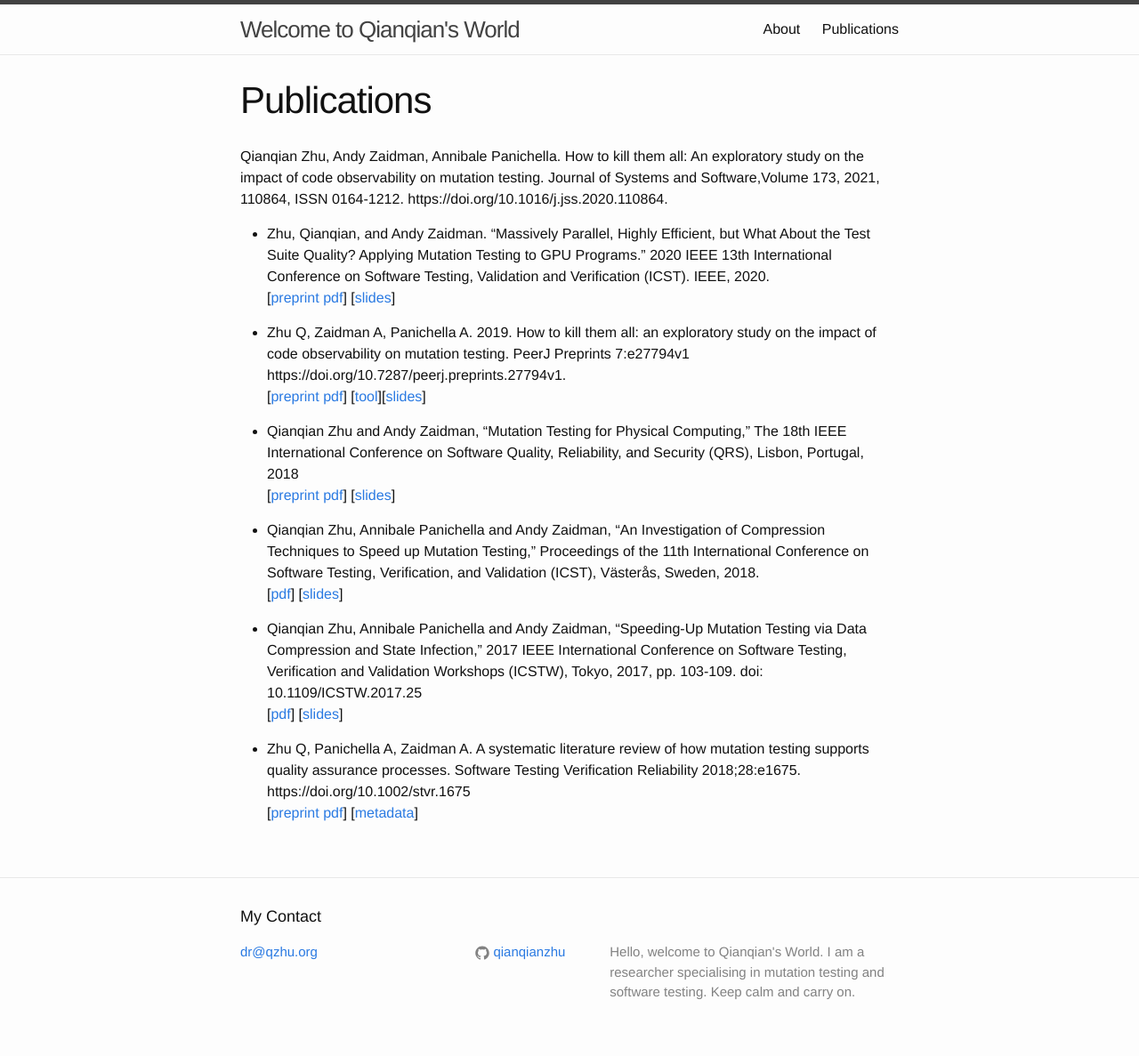
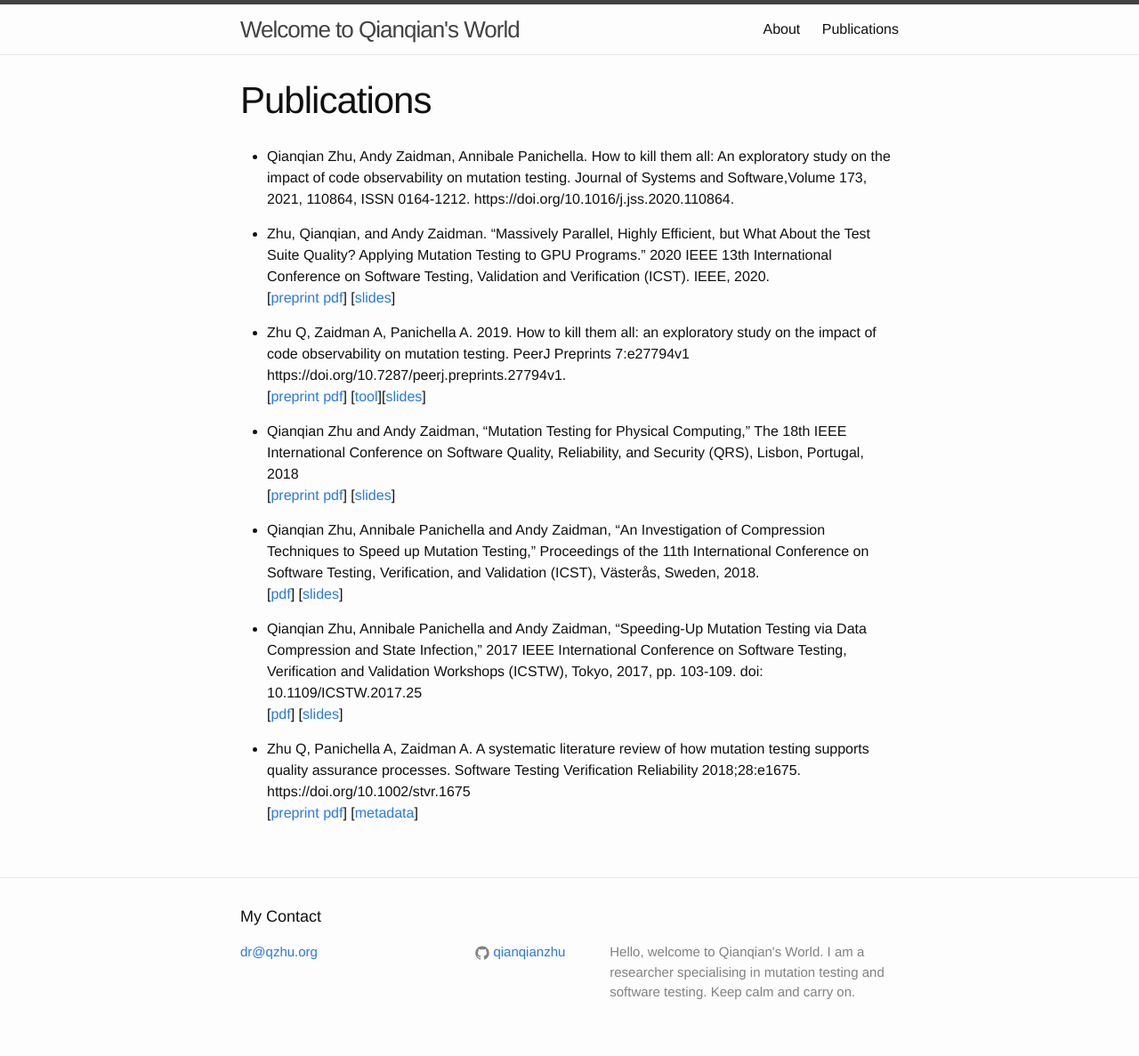
Before and after one commit to qianqianzhu/qianqianzhu.github.io, a Jekyll site: the page built from pub.md, in a window 1280 px wide. Shown: the whole page at 89% size. Built offline with Jekyll 4.4.1, drawn with Linux system fonts in a browser that asks for light colours.

Commit message:
tiny format fix on publication

```diff
--- a/pub.md
+++ b/pub.md
@@ -3,7 +3,7 @@ layout: page
 title: Publications
 permalink: /publications/
 ---
-Qianqian Zhu, Andy Zaidman, Annibale Panichella. How to kill them all: An exploratory study on the impact of code observability on mutation testing. Journal of Systems and Software,Volume 173, 2021, 110864, ISSN 0164-1212. https://doi.org/10.1016/j.jss.2020.110864.
+- Qianqian Zhu, Andy Zaidman, Annibale Panichella. How to kill them all: An exploratory study on the impact of code observability on mutation testing. Journal of Systems and Software,Volume 173, 2021, 110864, ISSN 0164-1212. https://doi.org/10.1016/j.jss.2020.110864.
 
 - Zhu, Qianqian, and Andy Zaidman. "Massively Parallel, Highly Efficient, but What About the Test Suite Quality? Applying Mutation Testing to GPU Programs." 2020 IEEE 13th International Conference on Software Testing, Validation and Verification (ICST). IEEE, 2020.<br>
 [[preprint pdf](https://qianqianzhu.github.io/publications/icst2020.pdf)] [[slides](https://qianqianzhu.github.io/publications/slides_icst2020.pdf)]
```
